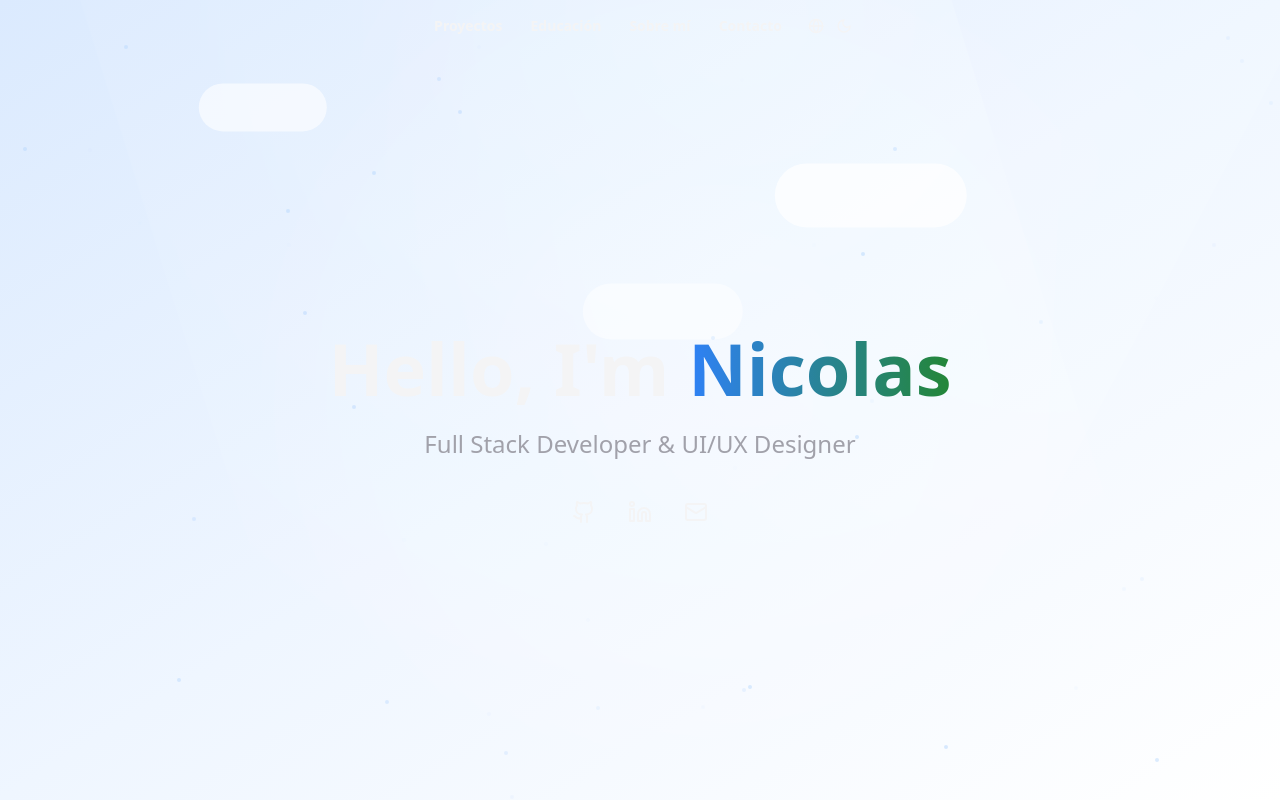
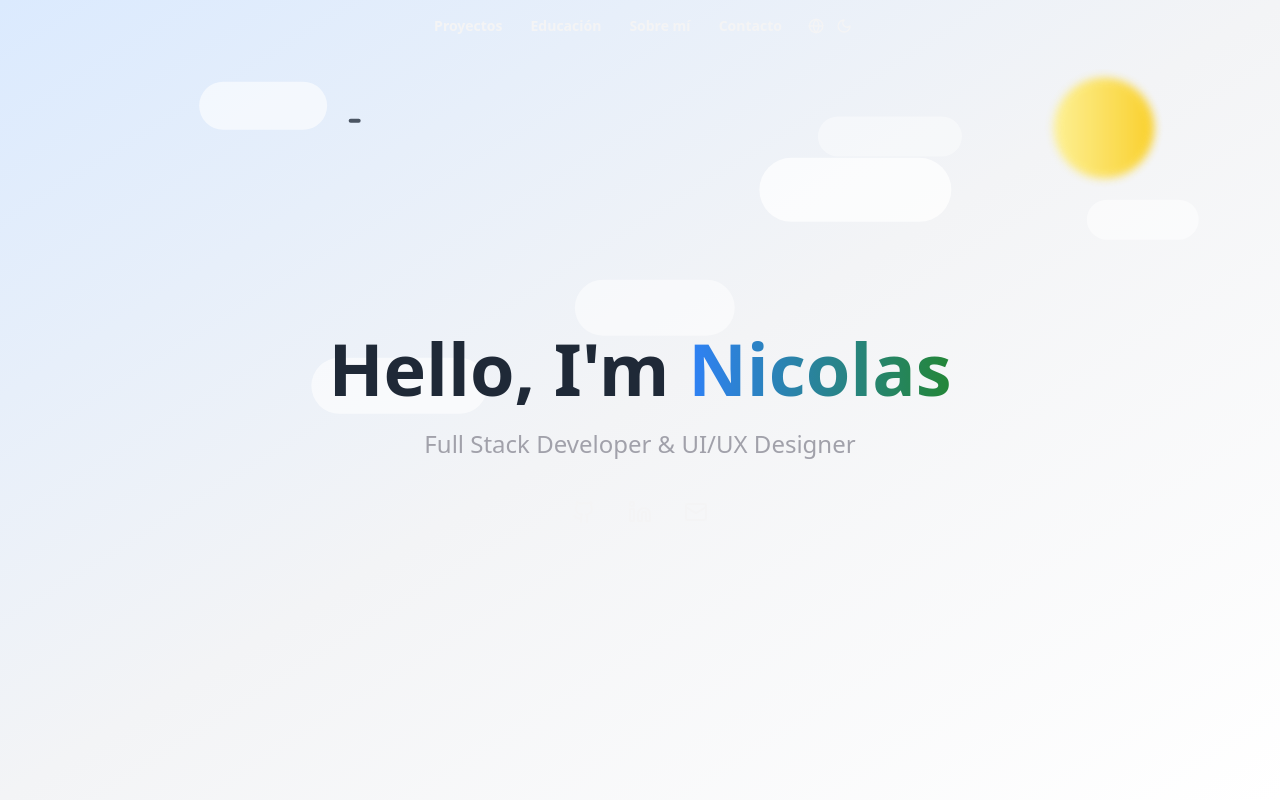
Before and after one commit to nicogcf2007/nico, a React (Create React App) app: page / in a window 1280 px wide. Shown: the top 800 px of the page. Built offline with nearby package versions, Linux system fonts and the light colour scheme.

Commit message:
version 5

```diff
--- a/package.json
+++ b/package.json
@@ -43,6 +43,8 @@
     ]
   },
   "devDependencies": {
+    "autoprefixer": "^10.4.20",
+    "postcss": "^8.4.47",
     "tailwindcss": "^3.4.14"
   }
 }
--- a/src/portfolio-website.tsx
+++ b/src/portfolio-website.tsx
@@ -2,13 +2,11 @@ import React, { useEffect, useState } from 'react';
 import {
   Github,
   ExternalLink,
-  Menu,
-  X,
   Globe,
   Moon,
   Sun
 } from 'lucide-react';
-import { motion, useMotionValue, useSpring } from 'framer-motion';
+import { motion, AnimatePresence  } from 'framer-motion';
 import translations, { LanguageTranslations } from './utils/translations';
 import socialLinks from './utils/contacts';
 import { useDarkMode } from './customHooks/useDarkMode';
@@ -25,12 +23,41 @@ interface ShootingStar {
 const Portfolio = () => {
   const [shootingStars, setShootingStars] = useState<ShootingStar[]>([]);
   const [starId, setStarId] = useState(0);
+  const [stars, setStars] = useState(Array.from({ length: 50 }, () => createStar()));
   const [isDarkMode, setIsDarkMode] = useDarkMode();
   const [hasScrolled, setHasScrolled] = useState(false);
   const [language, setLanguage] = useState<keyof LanguageTranslations>(
     navigator.language.startsWith("es") ? "es" : "en"
   );
   const t = translations[language];
+
+  const clouds = [
+    { size: 'w-32 h-12', top: '10%', left: '15%', delay: 0, opacity: 0.6 },
+    { size: 'w-48 h-16', top: '20%', right: '25%', delay: 2, opacity: 0.7 },
+    { size: 'w-40 h-14', top: '35%', left: '45%', delay: 1, opacity: 0.5 },
+    { size: 'w-36 h-10', top: '15%', left: '65%', delay: 3, opacity: 0.4 },
+    { size: 'w-44 h-14', top: '45%', left: '25%', delay: 2, opacity: 0.6 },
+    { size: 'w-28 h-10', top: '25%', left: '85%', delay: 1, opacity: 0.5 },
+  ];
+
+  // Configuración de pájaros
+  const birds = [
+    { delay: 0, duration: 20, y: '15%' },
+    { delay: 5, duration: 25, y: '25%' },
+    { delay: 10, duration: 22, y: '35%' },
+  ];
+
+
+  // Función para crear una estrella con propiedades aleatorias
+  function createStar() {
+    return {
+      id: Math.random().toString(36).substr(2, 9), // Genera un ID único para cada estrella
+      duration: Math.random() * 3 + 2,
+      delay: Math.random() * 2,
+      left: `${Math.random() * 100}%`,
+      top: `${Math.random() * 100}%`
+    };
+  }
 
   useEffect(() => {
     const createShootingStar = () => {
@@ -85,16 +112,125 @@ const Portfolio = () => {
 
   return (
     <div className="relative min-h-screen text-zinc-100">
-      <div className={`fixed inset-0 overflow-hidden z-0 bg-gradient-to-b from-blue-50 to-white dark:bg-[#0a0426]`}>
-        {/* Gradiente base */}
+      <div className="fixed inset-0 z-0 overflow-hidden">
+      {/* Gradiente base con transición suave */}
+      <motion.div
+        animate={{
+          background: isDarkMode
+            ? 'linear-gradient(to bottom right, #0a0426, #1a0f3c, #2c1166)'
+            : 'linear-gradient(to bottom right, rgb(219 234 254), rgb(243 244 246), white)'
+        }}
+        transition={{ duration: 0.5 }}
+        className="absolute inset-0"
+      />
+
+      {/* Elementos del modo claro */}
+      <AnimatePresence>
+        {!isDarkMode && (
+          <>
+            {/* Sol animado */}
             <motion.div
               initial={{ opacity: 0 }}
               animate={{ opacity: 1 }}
-          transition={{ duration: 2 }}
-          className="absolute inset-0 bg-gradient-to-br from-blue-100 via-blue-50 to-white dark:from-[#0a0426] dark:via-[#1a0f3c] dark:to-[#2c1166]"
+              exit={{ opacity: 0 }}
+              transition={{ duration: 0.5 }}
+            >
+              <motion.div
+                animate={{
+                  scale: [1, 1.1, 1],
+                  opacity: [0.8, 1, 0.8],
+                }}
+                transition={{
+                  duration: 8,
+                  repeat: Infinity,
+                  repeatType: "reverse",
+                  ease: "easeInOut",
+                }}
+                className="absolute top-[10%] right-[10%] w-24 h-24 rounded-full bg-gradient-to-r from-yellow-200 to-yellow-400 blur-sm"
               />
+            </motion.div>
 
-        {/* Nebulosas en modo oscuro / Nubes en modo claro */}
+            {/* Nubes animadas */}
+            {clouds.map((cloud, index) => (
+              <motion.div
+                key={`cloud-${index}`}
+                initial={{ opacity: 0 }}
+                animate={{ opacity: 1 }}
+                exit={{ opacity: 0 }}
+                transition={{ duration: 0.5 }}
+              >
+                <motion.div
+                  animate={{
+                    x: [-20, 20, -20],
+                    y: [-5, 5, -5],
+                  }}
+                  transition={{
+                    duration: 20 + cloud.delay,
+                    repeat: Infinity,
+                    repeatType: "reverse",
+                    ease: "easeInOut",
+                    delay: cloud.delay,
+                  }}
+                  className={`absolute ${cloud.size}`}
+                  style={{
+                    top: cloud.top,
+                    left: cloud.left,
+                    right: cloud.right,
+                  }}
+                >
+                  <div className={`w-full h-full bg-white rounded-full`} style={{ opacity: cloud.opacity }} />
+                </motion.div>
+              </motion.div>
+            ))}
+
+            {/* Pájaros */}
+            {birds.map((bird, index) => (
+              <motion.div
+                key={`bird-${index}`}
+                initial={{ opacity: 0 }}
+                animate={{ opacity: 1 }}
+                exit={{ opacity: 0 }}
+                transition={{ duration: 0.5 }}
+              >
+                <motion.div
+                  initial={{ x: -100 }}
+                  animate={{ x: "calc(100vw + 100px)" }}
+                  transition={{
+                    duration: bird.duration,
+                    repeat: Infinity,
+                    delay: bird.delay,
+                    ease: "linear",
+                  }}
+                  className="absolute"
+                  style={{ top: bird.y }}
+                >
+                  <motion.div
+                    animate={{ y: [-2, 2, -2] }}
+                    transition={{
+                      duration: 1,
+                      repeat: Infinity,
+                      repeatType: "reverse",
+                    }}
+                    className="w-3 h-1 bg-gray-600 rounded-full transform rotate-[30deg]"
+                  />
+                </motion.div>
+              </motion.div>
+            ))}
+          </>
+        )}
+      </AnimatePresence>
+
+      {/* Elementos del modo oscuro */}
+      <AnimatePresence>
+        {isDarkMode && (
+          <>
+            {/* Nebulosas */}
+            <motion.div
+              initial={{ opacity: 0 }}
+              animate={{ opacity: 1 }}
+              exit={{ opacity: 0 }}
+              transition={{ duration: 0.5 }}
+            >
               <motion.div
                 animate={{
                   opacity: [0.2, 0.3, 0.2],
@@ -107,7 +243,7 @@ const Portfolio = () => {
                   repeatType: "reverse",
                   ease: "linear"
                 }}
-          className="absolute inset-0 mix-blend-screen opacity-20 bg-[radial-gradient(circle_at_25%_25%,_#e0f2fe_0%,_transparent_70%)] dark:bg-[radial-gradient(circle_at_25%_25%,_#9333ea_0%,_transparent_70%)]"
+                className="absolute inset-0 mix-blend-screen opacity-20 bg-[radial-gradient(circle_at_25%_25%,_#9333ea_0%,_transparent_70%)]"
               />
 
               <motion.div
@@ -122,7 +258,7 @@ const Portfolio = () => {
                   repeatType: "reverse",
                   ease: "linear"
                 }}
-          className="absolute inset-0 mix-blend-screen opacity-20 bg-[radial-gradient(circle_at_50%_60%,_#bfdbfe_0%,_transparent_65%)] dark:bg-[radial-gradient(circle_at_50%_60%,_#4f46e5_0%,_transparent_65%)]"
+                className="absolute inset-0 mix-blend-screen opacity-20 bg-[radial-gradient(circle_at_50%_60%,_#4f46e5_0%,_transparent_65%)]"
               />
 
               <motion.div
@@ -137,55 +273,36 @@ const Portfolio = () => {
                   repeatType: "reverse",
                   ease: "linear"
                 }}
-          className="absolute inset-0 mix-blend-screen opacity-20 bg-[radial-gradient(circle_at_80%_80%,_#93c5fd_0%,_transparent_65%)] dark:bg-[radial-gradient(circle_at_80%_80%,_#6366f1_0%,_transparent_65%)]"
+                className="absolute inset-0 mix-blend-screen opacity-20 bg-[radial-gradient(circle_at_80%_80%,_#6366f1_0%,_transparent_65%)]"
               />
-
-        {/* Nubes decorativas (solo modo claro) */}
-        <motion.div
-          animate={{
-            x: [0, 10, 0],
-            y: [0, 5, 0],
-          }}
-          transition={{
-            duration: 20,
-            repeat: Infinity,
-            repeatType: "reverse",
-            ease: "easeInOut",
-          }}
-          className="absolute inset-0 dark:hidden"
-        >
-          <div className="absolute top-[10%] left-[15%] w-32 h-12 bg-white rounded-full opacity-60" />
-          <div className="absolute top-[20%] right-[25%] w-48 h-16 bg-white rounded-full opacity-70" />
-          <div className="absolute top-[35%] left-[45%] w-40 h-14 bg-white rounded-full opacity-50" />
             </motion.div>
 
-        {/* Estrellas de fondo */}
+            {/* Estrellas */}
             <div className="absolute inset-0">
-          {[...Array(50)].map((_, i) => (
+              {stars.map((star) => (
                 <motion.div
-              key={i}
-              className="absolute w-1 h-1 bg-blue-200 rounded-full dark:bg-white"
+                  key={star.id}
+                  className="absolute w-1 h-1 bg-white rounded-full"
                   initial={{ opacity: 0 }}
                   animate={{
                     opacity: [0, 0.6, 0],
                   }}
                   transition={{
-                duration: Math.random() * 3 + 2,
+                    duration: star.duration,
+                    delay: star.delay,
                     repeat: Infinity,
-                repeatType: "reverse",
                     ease: "easeInOut",
-                delay: Math.random() * 2,
                   }}
                   style={{
-                left: `${Math.random() * 100}%`,
-                top: `${Math.random() * 100}%`,
+                    left: star.left,
+                    top: star.top,
                   }}
                 />
               ))}
             </div>
 
-        {/* Estrellas fugaces (solo modo oscuro) */}
-        <div className="hidden dark:block">
+            {/* Estrellas fugaces */}
+            <div>
               {shootingStars.map((star) => (
                 <motion.div
                   key={star.id}
@@ -202,11 +319,16 @@ const Portfolio = () => {
                   }}
                   transition={{
                     duration: 1.5 / star.speed,
-                ease: "easeInOut"
+                    ease: "easeInOut",
+                    repeat: Infinity,
+                    repeatDelay: Math.random() * 5
                   }}
                 />
               ))}
             </div>
+          </>
+        )}
+      </AnimatePresence>
     </div>
       <div className="fixed top-0 z-50 mt-2 -translate-x-1/2 left-1/2">
         <motion.nav
@@ -299,7 +421,7 @@ const Portfolio = () => {
             className="max-w-6xl px-4 py-20 mx-auto text-center"
           >
             <motion.h1
-              className="mb-6 text-5xl font-bold md:text-7xl"
+              className="mb-6 text-5xl font-bold md:text-7xl text-light-text-primary dark:text-dark-text-primary"
               initial={{ opacity: 0, y: 20 }}
               animate={{ opacity: 1, y: 0 }}
               transition={{ delay: 0.2 }}
@@ -540,7 +662,8 @@ const Portfolio = () => {
                 </motion.div>
                 <motion.button
                   type="submit"
-                  className="w-full py-3 bg-gradient-to-r from-[#2F81F7] to-[#238636] rounded-lg font-medium hover:opacity-90 transition-opacity"
+                  className="w-full py-3 font-medium transition-colors duration-200 rounded-lg hover:opacity-90 bg-light-secondary hover:bg-light-secondary-hover active:bg-light-secondary-active dark:bg-dark-secondary dark:hover:bg-dark-secondary-hover dark:active:bg-dark-secondary-active text-light-text-primary dark:text-dark-text-primary"
+                  // className="w-full py-3 font-medium text-white transition-colors duration-200 rounded-lg hover:opacity-90 bg-light-primary hover:bg-light-primary-hover active:bg-light-primary-active dark:bg-dark-primary dark:hover:bg-dark-primary-hover dark:active:bg-dark-primary-active "
                   whileHover={{ scale: 1.02 }}
                   whileTap={{ scale: 0.98 }}
                 >
--- a/tailwind.config.js
+++ b/tailwind.config.js
@@ -1,11 +1,83 @@
-/** @type {import('tailwindcss').Config} */
+// tailwind.config.js
+const colors = require('tailwindcss/colors');
+
 module.exports = {
+  darkMode: 'class',
   content: [
     "./src/**/*.{js,jsx,ts,tsx}",
   ],
   theme: {
-    extend: {},
+    extend: {
+      colors: {
+        // Colores personalizados para el modo claro
+        light: {
+          primary: {
+            DEFAULT: colors.blue[500],
+            hover: colors.blue[600],
+            active: colors.blue[700],
+          },
+          secondary: {
+            DEFAULT: colors.gray[100],
+            hover: colors.gray[200],
+            active: colors.gray[300],
+          },
+          text: {
+            primary: colors.gray[800],
+            secondary: colors.gray[600],
+            tertiary: colors.gray[500],
+          },
+          background: {
+            primary: colors.white,
+            secondary: colors.blue[50],
+            tertiary: colors.gray[100],
+          },
+          border: {
+            DEFAULT: colors.gray[200],
+            hover: colors.gray[300],
+          },
+          link: {
+            DEFAULT: colors.blue[600],
+            hover: colors.blue[700],
+          },
+        },
+        // Colores personalizados para el modo oscuro
+        dark: {
+          primary: {
+            DEFAULT: colors.indigo[500],
+            hover: colors.indigo[600],
+            active: colors.indigo[700],
+          },
+          secondary: {
+            DEFAULT: colors.gray[700],
+            hover: colors.gray[600],
+            active: colors.gray[500],
+          },
+          text: {
+            primary: colors.gray[100],
+            secondary: colors.gray[300],
+            tertiary: colors.gray[400],
+          },
+          background: {
+            primary: '#0a0426',
+            secondary: '#1a0f3c',
+            tertiary: '#2c1166',
+          },
+          border: {
+            DEFAULT: colors.gray[700],
+            hover: colors.gray[600],
+          },
+          link: {
+            DEFAULT: colors.indigo[400],
+            hover: colors.indigo[300],
+          },
+        },
+      },
+      // Configuración de gradientes personalizados
+      backgroundImage: {
+        'gradient-light': 'linear-gradient(to bottom right, var(--tw-gradient-from), var(--tw-gradient-to))',
+        'gradient-dark': 'linear-gradient(to bottom right, var(--tw-gradient-from), var(--tw-gradient-to))',
+      },
+    },
   },
   plugins: [],
-  darkMode: 'class',
-}
+};
```
Also changed, not shown: 1 other file (tests, documents, lock files or other folders). Lines whose indentation alone changed are shown as unchanged.
